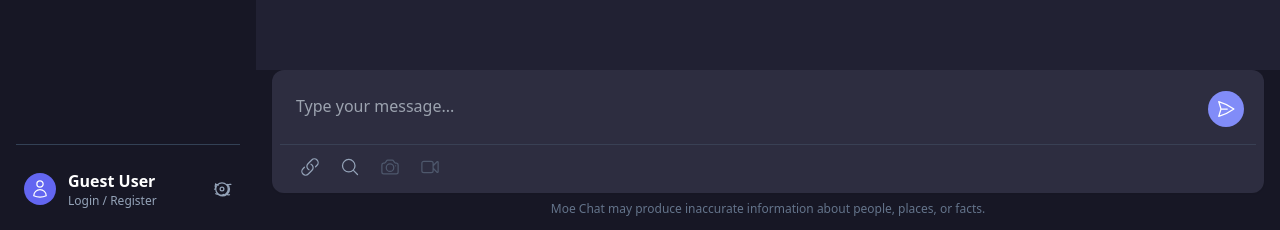
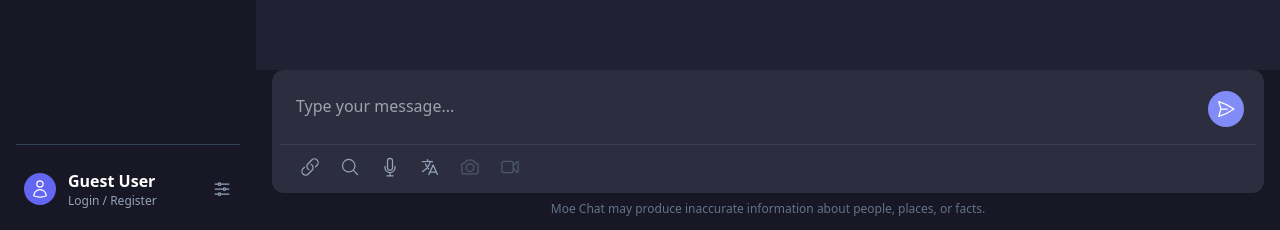
Before and after one commit to HeriSoft/Moe, a React (Vite) app: page / in a window 1280 px wide. Shown: the part 567-797 px from the top of the page. Built offline with nearby package versions, Linux system fonts and the light colour scheme.

Commit message:
Add files via upload

```diff
--- a/components/ChatView.tsx
+++ b/components/ChatView.tsx
@@ -1,11 +1,23 @@
-import React, { useState, useRef, useEffect } from 'react';
+import React, { useState, useRef, useEffect, useCallback } from 'react';
 import type { ChatSession, Attachment } from '../types';
 import { MessageComponent } from './Message';
-import { SendIcon, ModelIcon, AttachmentIcon, WebSearchIcon, ImageIcon, VideoIcon, CloseIcon, MenuIcon, BellIcon, DeepThinkIcon, DocumentPlusIcon, ArrowDownIcon } from './icons';
+// FIX: Add ModelIcon to imports
+import { SendIcon, AttachmentIcon, WebSearchIcon, ImageIcon, VideoIcon, CloseIcon, MenuIcon, BellIcon, DeepThinkIcon, DocumentPlusIcon, ArrowDownIcon, MicrophoneIcon, StopCircleIcon, TranslateIcon, ModelIcon } from './icons';
+import { getTranslation } from '../services/geminiService';
+
+// Add SpeechRecognition types to window for TypeScript
+declare global {
+  interface Window {
+    SpeechRecognition: any;
+    webkitSpeechRecognition: any;
+  }
+}
 
 interface ChatViewProps {
   activeChat: ChatSession | null;
-  sendMessage: (message: string) => Promise<void>;
+  sendMessage: (message: string, attachments?: Attachment[], history?: any[]) => Promise<void>;
+  handleEditMessage: (messageIndex: number, newText: string) => Promise<void>;
+  handleRefreshResponse: (messageIndex: number) => Promise<void>;
   isLoading: boolean;
   thinkingStatus: string | null;
   attachments: Attachment[];
@@ -20,6 +32,7 @@ interface ChatViewProps {
   chatBgColor: string;
   defaultModel: string;
   notifications: string[];
+  setNotifications: React.Dispatch<React.SetStateAction<string[]>>;
   clearNotifications: () => void;
 }
 
@@ -66,14 +79,64 @@ const LoadingIndicator: React.FC<{ thinkingStatus: string | null }> = ({ thinkin
     );
 };
 
-export const ChatView: React.FC<ChatViewProps> = ({ activeChat, sendMessage, isLoading, thinkingStatus, attachments, setAttachments, removeAttachment, isWebSearchEnabled, toggleWebSearch, isDeepThinkEnabled, toggleDeepThink, onMenuClick, isDarkMode, chatBgColor, defaultModel, notifications, clearNotifications }) => {
+export const ChatView: React.FC<ChatViewProps> = ({ activeChat, sendMessage, handleEditMessage, handleRefreshResponse, isLoading, thinkingStatus, attachments, setAttachments, removeAttachment, isWebSearchEnabled, toggleWebSearch, isDeepThinkEnabled, toggleDeepThink, onMenuClick, isDarkMode, chatBgColor, defaultModel, notifications, setNotifications, clearNotifications }) => {
   const [input, setInput] = useState('');
   const [isNotificationsOpen, setIsNotificationsOpen] = useState(false);
   const [showScrollToBottom, setShowScrollToBottom] = useState(false);
+  const [isTranslateMenuOpen, setIsTranslateMenuOpen] = useState(false);
+  const [isTranslating, setIsTranslating] = useState(false);
+  const [isRecording, setIsRecording] = useState(false);
+  const recognitionRef = useRef<any>(null);
+
   const messagesEndRef = useRef<HTMLDivElement>(null);
   const fileInputRef = useRef<HTMLInputElement>(null);
   const notificationsRef = useRef<HTMLDivElement>(null);
   const mainScrollRef = useRef<HTMLDivElement>(null);
+
+  useEffect(() => {
+    const SpeechRecognition = window.SpeechRecognition || window.webkitSpeechRecognition;
+    if (SpeechRecognition) {
+      const recognition = new SpeechRecognition();
+      recognition.continuous = true;
+      recognition.interimResults = true;
+      recognition.onresult = (event: any) => {
+        let finalTranscript = '';
+        for (let i = event.resultIndex; i < event.results.length; ++i) {
+          if (event.results[i].isFinal) {
+            finalTranscript += event.results[i][0].transcript;
+          }
+        }
+        if (finalTranscript) {
+           setInput(prev => prev.trim() ? `${prev.trim()} ${finalTranscript.trim()}` : finalTranscript.trim());
+        }
+      };
+      recognition.onerror = (event: any) => {
+        console.error("Speech recognition error", event.error);
+        setNotifications(prev => [`Speech recognition error: ${event.error}`, ...prev.slice(0, 19)]);
+        setIsRecording(false);
+      };
+      recognition.onend = () => {
+        if(isRecording) { // If it stops unexpectedly, try to restart it
+           recognition.start();
+        }
+      };
+      recognitionRef.current = recognition;
+    }
+  }, [isRecording, setNotifications]);
+
+  const toggleRecording = () => {
+    if (!recognitionRef.current) {
+        setNotifications(prev => ['Speech recognition is not supported in this browser.', ...prev.slice(0, 19)]);
+        return;
+    }
+    if (isRecording) {
+      recognitionRef.current.stop();
+      setIsRecording(false);
+    } else {
+      recognitionRef.current.start();
+      setIsRecording(true);
+    }
+  };
 
 
   useEffect(() => {
@@ -93,24 +156,23 @@ export const ChatView: React.FC<ChatViewProps> = ({ activeChat, sendMessage, isL
     const mainEl = mainScrollRef.current;
     if (mainEl) {
         const { scrollTop, scrollHeight, clientHeight } = mainEl;
-        // Show button if the user has scrolled up more than a certain threshold from the bottom.
         const threshold = 300;
         setShowScrollToBottom(scrollHeight - scrollTop > clientHeight + threshold);
     }
   };
 
-  const scrollToBottom = () => {
+  const scrollToBottom = useCallback(() => {
     messagesEndRef.current?.scrollIntoView({ behavior: 'smooth' });
-  };
+  }, []);
 
   useEffect(() => {
     scrollToBottom();
-  }, [activeChat?.messages, isLoading]);
+  }, [activeChat?.messages, isLoading, scrollToBottom]);
 
   const handleSubmit = (e: React.FormEvent) => {
     e.preventDefault();
     if ((input.trim() || attachments.length > 0) && !isLoading) {
-      sendMessage(input.trim());
+      sendMessage(input.trim(), attachments);
       setInput('');
       if(fileInputRef.current) {
         fileInputRef.current.value = "";
@@ -124,8 +186,32 @@ export const ChatView: React.FC<ChatViewProps> = ({ activeChat, sendMessage, isL
     }
   };
 
+  const handleTranslate = async (lang: string) => {
+    setIsTranslateMenuOpen(false);
+    if (!input.trim() || isTranslating) return;
+
+    setIsTranslating(true);
+    try {
+        const translatedText = await getTranslation(input, lang);
+        setInput(translatedText);
+    } catch (error) {
+        console.error(error);
+        const errorMessage = error instanceof Error ? error.message : "Translation failed.";
+        setNotifications(prev => [errorMessage, ...prev.slice(0, 19)]);
+    } finally {
+        setIsTranslating(false);
+    }
+  };
+
   const currentModelName = activeChat?.model ?? defaultModel;
   const isDeepSeekModel = currentModelName === 'deepseek-v3.1';
+
+  const languages = [
+    { code: 'Vietnamese', name: 'Tiếng Việt' }, { code: 'English', name: 'English' },
+    { code: 'Chinese', name: '中文' }, { code: 'Korean', name: '한국어' },
+    { code: 'Japanese', name: '日本語' }, { code: 'Thai', name: 'ภาษาไทย' },
+    { code: 'Russian', name: 'Русский' }, { code: 'Italian', name: 'Italiano' },
+  ];
 
   return (
     <div className="flex flex-col h-full bg-white dark:bg-[#171725] transition-colors duration-300">
@@ -190,7 +276,12 @@ export const ChatView: React.FC<ChatViewProps> = ({ activeChat, sendMessage, isL
           {activeChat ? (
             <div>
               {activeChat.messages.map((msg, index) => (
-                <MessageComponent key={`${activeChat.id}-${index}`} message={msg} />
+                <MessageComponent
+                    key={`${activeChat.id}-${index}`}
+                    message={msg}
+                    onEdit={(newText) => handleEditMessage(index, newText)}
+                    onRefresh={() => handleRefreshResponse(index)}
+                />
               ))}
               {isLoading && <LoadingIndicator thinkingStatus={thinkingStatus} />}
               <div ref={messagesEndRef} />
@@ -210,7 +301,18 @@ export const ChatView: React.FC<ChatViewProps> = ({ activeChat, sendMessage, isL
       </div>
 
       <footer className="flex-shrink-0 p-2 sm:p-4 sm:pt-0">
-        <div className="w-full bg-slate-100 dark:bg-[#2d2d40] text-slate-800 dark:text-slate-200 rounded-xl p-2 shadow-sm">
+        <div className="relative w-full bg-slate-100 dark:bg-[#2d2d40] text-slate-800 dark:text-slate-200 rounded-xl p-2 shadow-sm">
+            {isTranslateMenuOpen && (
+                 <div className="absolute bottom-full left-0 right-0 p-2">
+                    <div className="bg-white dark:bg-[#171725] rounded-lg shadow-lg border border-slate-200 dark:border-slate-600 p-2 grid grid-cols-4 gap-2">
+                        {languages.map(lang => (
+                             <button key={lang.code} onClick={() => handleTranslate(lang.code)} className="p-2 text-sm rounded-md hover:bg-slate-100 dark:hover:bg-slate-700 transition-colors">
+                                {lang.name}
+                             </button>
+                        ))}
+                    </div>
+                 </div>
+            )}
             {attachments.length > 0 && (
                 <div className="p-2 flex flex-wrap gap-2">
                     {attachments.map((att, index) => (
@@ -242,7 +344,7 @@ export const ChatView: React.FC<ChatViewProps> = ({ activeChat, sendMessage, isL
                 placeholder="Type your message..."
                 rows={1}
                 className="w-full bg-transparent p-4 pr-16 resize-none focus:outline-none"
-                disabled={isLoading}
+                disabled={isLoading || isTranslating}
                 aria-label="Chat message input"
             />
             <button
@@ -256,45 +358,26 @@ export const ChatView: React.FC<ChatViewProps> = ({ activeChat, sendMessage, isL
             </form>
             <div className="flex items-center justify-start space-x-1 mt-1 px-2 border-t border-slate-200 dark:border-slate-600/50 pt-1 overflow-x-auto">
                 <input type="file" ref={fileInputRef} onChange={handleFileChange} className="hidden" accept="*/*" multiple />
-                <button
-                    title={"Attach file"}
-                    aria-label="Attach file"
-                    onClick={() => fileInputRef.current?.click()}
-                    className="p-2 rounded-md hover:bg-slate-200 dark:hover:bg-slate-500/50 text-slate-500 dark:text-slate-400"
-                >
+                <button title={"Attach file"} aria-label="Attach file" onClick={() => fileInputRef.current?.click()} className="p-2 rounded-md hover:bg-slate-200 dark:hover:bg-slate-500/50 text-slate-500 dark:text-slate-400">
                     <AttachmentIcon className="w-5 h-5" />
                 </button>
-                <button
-                    title={"Web Search"}
-                    aria-label="Web Search"
-                    onClick={toggleWebSearch}
-                    className={`p-2 rounded-md hover:bg-slate-200 dark:hover:bg-slate-500/50 text-slate-500 dark:text-slate-400 transition-colors ${isWebSearchEnabled ? 'bg-indigo-100 dark:bg-indigo-900/50 !text-indigo-500' : ''}`}
-                >
+                <button title={"Web Search"} aria-label="Web Search" onClick={toggleWebSearch} className={`p-2 rounded-md hover:bg-slate-200 dark:hover:bg-slate-500/50 text-slate-500 dark:text-slate-400 transition-colors ${isWebSearchEnabled ? 'bg-indigo-100 dark:bg-indigo-900/50 !text-indigo-500' : ''}`}>
                     <WebSearchIcon className="w-5 h-5" />
                 </button>
-                 <button
-                    title={"Tạo hình ảnh (Sắp ra mắt)"}
-                    aria-label="Generate Image"
-                    onClick={() => alert('Tính năng tạo hình ảnh sẽ sớm ra mắt!')}
-                    className="p-2 rounded-md text-slate-400/60 dark:text-slate-500/60 cursor-not-allowed"
-                >
+                <button title={isRecording ? "Stop recording" : "Start recording"} aria-label={isRecording ? "Stop recording" : "Start recording"} onClick={toggleRecording} className={`p-2 rounded-md hover:bg-slate-200 dark:hover:bg-slate-500/50 text-slate-500 dark:text-slate-400 transition-colors ${isRecording ? 'bg-red-100 dark:bg-red-900/50 !text-red-500' : ''}`}>
+                    {isRecording ? <StopCircleIcon className="w-5 h-5" /> : <MicrophoneIcon className="w-5 h-5" />}
+                </button>
+                <button title={"Translate"} aria-label="Translate" onClick={() => setIsTranslateMenuOpen(prev => !prev)} className={`p-2 rounded-md hover:bg-slate-200 dark:hover:bg-slate-500/50 text-slate-500 dark:text-slate-400 transition-colors ${isTranslateMenuOpen ? 'bg-indigo-100 dark:bg-indigo-900/50 !text-indigo-500' : ''}`} disabled={!input.trim()}>
+                    <TranslateIcon className="w-5 h-5" />
+                </button>
+                 <button title={"Tạo hình ảnh (Sắp ra mắt)"} aria-label="Generate Image" onClick={() => alert('Tính năng tạo hình ảnh sẽ sớm ra mắt!')} className="p-2 rounded-md text-slate-400/60 dark:text-slate-500/60 cursor-not-allowed">
                     <ImageIcon className="w-5 h-5" />
                 </button>
-                 <button
-                    title={"Tạo video (Sắp ra mắt)"}
-                    aria-label="Generate Video"
-                    onClick={() => alert('Tính năng tạo video sẽ sớm ra mắt!')}
-                    className="p-2 rounded-md text-slate-400/60 dark:text-slate-500/60 cursor-not-allowed"
-                >
+                 <button title={"Tạo video (Sắp ra mắt)"} aria-label="Generate Video" onClick={() => alert('Tính năng tạo video sẽ sớm ra mắt!')} className="p-2 rounded-md text-slate-400/60 dark:text-slate-500/60 cursor-not-allowed">
                     <VideoIcon className="w-5 h-5" />
                 </button>
                 {isDeepSeekModel && (
-                  <button
-                      title={"Deep Think"}
-                      aria-label="Toggle Deep Think mode"
-                      onClick={toggleDeepThink}
-                      className={`p-2 rounded-md hover:bg-slate-200 dark:hover:bg-slate-500/50 text-slate-500 dark:text-slate-400 transition-colors ${isDeepThinkEnabled ? 'bg-indigo-100 dark:bg-indigo-900/50 !text-indigo-500' : ''}`}
-                  >
+                  <button title={"Deep Think"} aria-label="Toggle Deep Think mode" onClick={toggleDeepThink} className={`p-2 rounded-md hover:bg-slate-200 dark:hover:bg-slate-500/50 text-slate-500 dark:text-slate-400 transition-colors ${isDeepThinkEnabled ? 'bg-indigo-100 dark:bg-indigo-900/50 !text-indigo-500' : ''}`}>
                       <DeepThinkIcon className="w-5 h-5" />
                   </button>
                 )}
--- a/components/icons.tsx
+++ b/components/icons.tsx
@@ -32,7 +32,7 @@ export const PaperAirplaneIcon: React.FC<React.SVGProps<SVGSVGElement>> = (props
 
 export const CogIcon: React.FC<React.SVGProps<SVGSVGElement>> = (props) => (
   <svg xmlns="http://www.w3.org/2000/svg" fill="none" viewBox="0 0 24 24" strokeWidth={1.5} stroke="currentColor" {...props}>
-    <path strokeLinecap="round" strokeLinejoin="round" d="M4.5 12a7.5 7.5 0 0015 0m-15 0a7.5 7.5 0 1115 0m-15 0H3m18 0h-1.5m-15.036-6.364A7.5 7.5 0 004.5 12v0A7.5 7.5 0 0021 12v0a7.5 7.5 0 00-2.536-5.364m-13.928 0A7.51 7.51 0 004.5 6.364v0c1.131 0 2.186.334 3.036.913m10.928 0c.849-.579 1.905-.913 3.036-.913v0c.387 0 .762.036 1.126.104M4.5 12v0A7.5 7.5 0 0021 12v0a7.5 7.5 0 00-2.536 5.364M4.501 17.636A7.51 7.51 0 007.536 18.55c.849.579 1.905.913 3.036.913s2.186-.334 3.036-.913m3.428 0c.875.29 1.826.449 2.827.449v0c.387 0 .762-.036 1.126-.104M12 9.75a2.25 2.25 0 100 4.5 2.25 2.25 0 000-4.5z" />
+    <path strokeLinecap="round" strokeLinejoin="round" d="M10.5 6h9.75M10.5 6a1.5 1.5 0 1 1-3 0m3 0a1.5 1.5 0 1 0-3 0M3.75 6H7.5m3 12h9.75m-9.75 0a1.5 1.5 0 0 1-3 0m3 0a1.5 1.5 0 0 0-3 0m-3.75 0H7.5m9-6h3.75m-3.75 0a1.5 1.5 0 0 1-3 0m3 0a1.5 1.5 0 0 0-3 0m-9.75 0h9.75" />
   </svg>
 );
 
@@ -220,6 +220,18 @@ export const AcademicCapIcon: React.FC<React.SVGProps<SVGSVGElement>> = (props)
 
 // --- NEW ICONS ---
 
+export const ArrowPathIcon: React.FC<React.SVGProps<SVGSVGElement>> = (props) => (
+  <svg xmlns="http://www.w3.org/2000/svg" fill="none" viewBox="0 0 24 24" strokeWidth={1.5} stroke="currentColor" {...props}>
+    <path strokeLinecap="round" strokeLinejoin="round" d="m21 7.5-9-5.25L3 7.5m18 0-9 5.25m9-5.25v9l-9 5.25M3 7.5l9 5.25M3 7.5v9l9 5.25m0-9v9" />
+  </svg>
+);
+
+export const LanguageIcon: React.FC<React.SVGProps<SVGSVGElement>> = (props) => (
+    <svg xmlns="http://www.w3.org/2000/svg" fill="none" viewBox="0 0 24 24" strokeWidth={1.5} stroke="currentColor" {...props}>
+        <path strokeLinecap="round" strokeLinejoin="round" d="M10.5 21l5.25-11.25L21 21m-9-3h7.5M3 5.621a48.474 48.474 0 016-.371m0 0c1.12 0 2.233.038 3.334.114M9 5.25V3m3.334 2.364C11.176 10.658 7.69 15.08 3 17.502m9.334-12.138c.896.061 1.785.147 2.666.257m-4.589 8.495a18.023 18.023 0 01-3.827-5.802" />
+    </svg>
+);
+
 export const PlusIcon: React.FC<React.SVGProps<SVGSVGElement>> = (props) => (
   <svg xmlns="http://www.w3.org/2000/svg" fill="none" viewBox="0 0 24 24" strokeWidth={1.5} stroke="currentColor" {...props}>
     <path strokeLinecap="round" strokeLinejoin="round" d="M12 4.5v15m7.5-7.5h-15" />
@@ -256,3 +268,6 @@ export const VideoIcon = FilmIcon;
 export const MenuIcon = Bars3Icon;
 export const CheckIcon = CheckCircleIcon;
 export const ChatBubbleIcon = ChatBubbleLeftRightIcon;
+export const EditIcon = PencilSquareIcon;
+export const RefreshIcon = ArrowPathIcon;
+export const TranslateIcon = LanguageIcon;
```
Also changed, not shown: components/Message.tsx (+53 -6 lines), components/Sidebar.tsx (+27 -4 lines).
